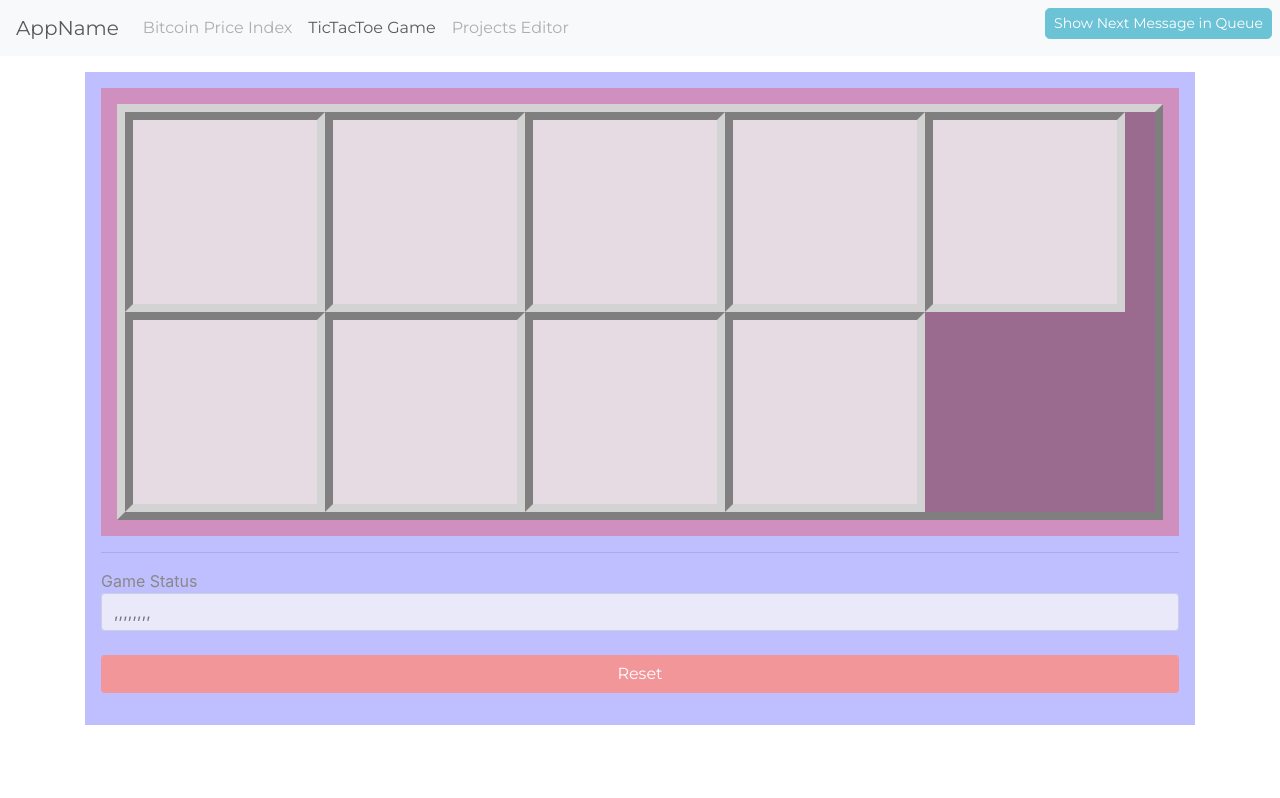
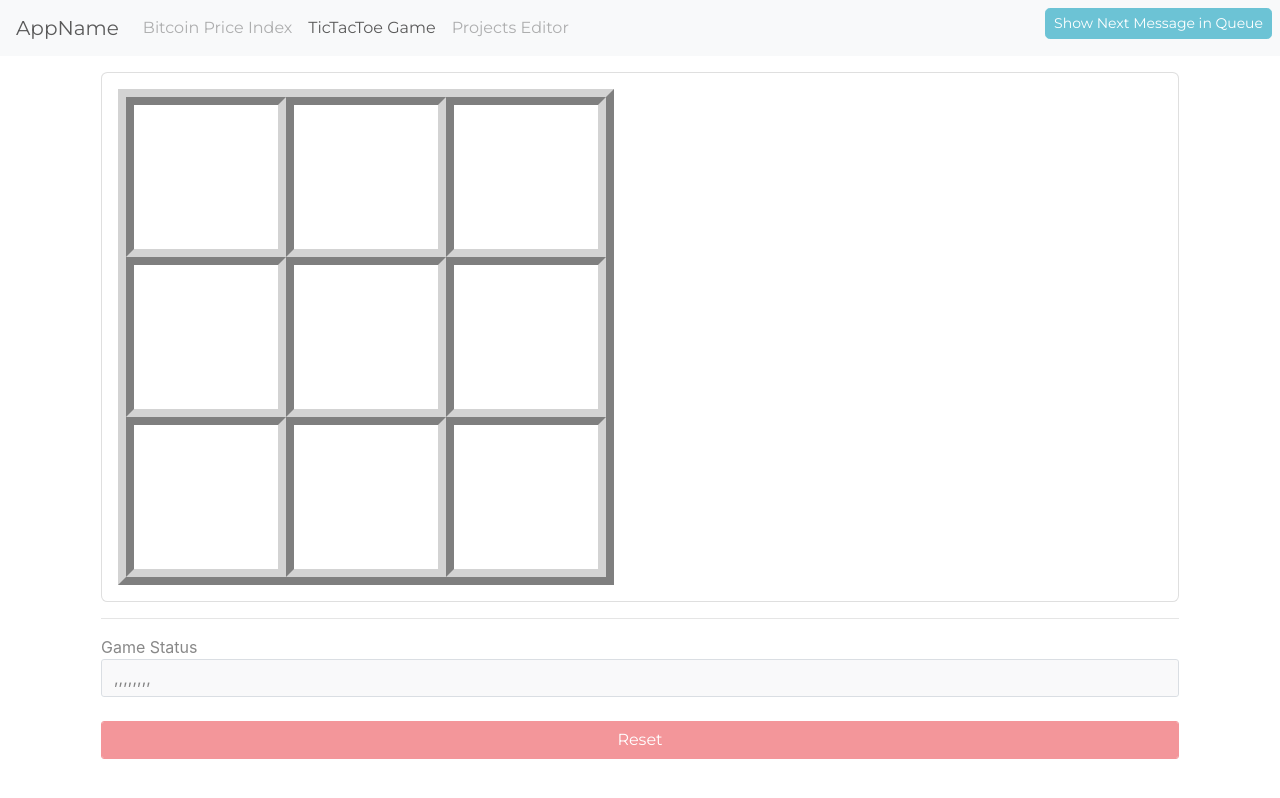
Before and after one commit to jdstein1/next-test, a Next.js app: page /tictactoe in a window 1280 px wide. Built offline with nearby package versions, Linux system fonts and the light colour scheme.

Commit message:
fix tictactoe game reset func

```diff
--- a/pages/tictactoe.js
+++ b/pages/tictactoe.js
@@ -23,7 +23,7 @@ class TicTacToe extends React.Component {
                 {id:1, kind:'warning', text:'Lorem ipsum dolor sic amet...', lede:'TicTacToe Warning'}
             ],
             currentPlayer: this.state.player1,
-            currentGame: this.state.initialGame
+            currentGame: JSON.parse(JSON.stringify(this.state.initialGame))
         })
 	}
 
@@ -88,32 +88,22 @@ class TicTacToe extends React.Component {
         } else {
             // console.log('keep playing')
         }
-        // console.log(this.state)
-    }
-
-    submitBoard() {
-        console.log('submitBoard')
-        // this.setState({
-        //     currentPlayer: this.state.player1,
-        //     currentGame: this.state.initialGame
-        // })
-        // console.log('currentGame: ', this.state.currentGame);
-        // console.log('initialGame: ', this.state.initialGame);
     }
 
     resetBoard() {
         console.log('resetBoard')
         this.setState({
             currentPlayer: this.state.player1,
-            currentGame: this.state.initialGame
+            currentGame: JSON.parse(JSON.stringify(this.state.initialGame))
         })
-        this.makeNewGame()
+        const board = document.querySelectorAll('.board')[0]
+        board.addEventListener('click', this.clickSquare)
         // console.log('currentGame: ', this.state.currentGame);
         // console.log('initialGame: ', this.state.initialGame);
     }
 
     checkForWinner() {
-        // console.log('checkForWinner')
+        console.log('***** checkForWinner *****')
 
         const boardState = this.state.currentGame
         console.log('boardState: ',boardState)
@@ -127,9 +117,10 @@ class TicTacToe extends React.Component {
         const winningPlays = [[0,1,2],[3,4,5],[6,7,8],[0,3,6],[1,4,7],[2,5,8],[0,4,8],[2,4,6]]
         return winningPlays.find(combo => {
             // take each combination of winning plays and check against the board state
-            console.log('boardState[combo[0]]: ', boardState[combo[0]])
-            console.log('boardState[combo[1]]: ', boardState[combo[1]])
-            console.log('boardState[combo[2]]: ', boardState[combo[2]])
+            console.log('combo: ', combo)
+            // console.log('boardState[combo[0]]: ', boardState[combo[0]])
+            // console.log('boardState[combo[1]]: ', boardState[combo[1]])
+            // console.log('boardState[combo[2]]: ', boardState[combo[2]])
             if (boardState[combo[0]] !== '') {
                 console.log('NOT empty square: ', boardState[combo[0]])
                 if (boardState[combo[0]] == boardState[combo[1]] && boardState[combo[1]] == boardState[combo[2]]) {
@@ -141,31 +132,27 @@ class TicTacToe extends React.Component {
                         square.classList.add('winner')
                     }
                     alert('WINNER!')
+                    // console.groupEnd()
                     return boardState[combo[0]]
                 } else {
+                    console.log('NO winner yet')
+                    // console.groupEnd()
                     return false
                 }
             } else {
                 console.log('empty square')
             }
         })
-    }
-
-    makeNewGame() {
-        return this.state.currentGame
-        .map((square,i) => <li className={'square d-flex justify-content-center align-items-center '+(square?'occupied':'')} key={i} id={i}>{square}</li>)
+        // console.groupEnd()
     }
 
     render() {
 
-        // onClick={this.clickSquare.bind(this)}
-        let gameSquares = this.makeNewGame()
-
         return (<Layout msgs={this.state.messages} activePageIndex={this.state.currentPageIndex}>
 			<div className="TicTacToe module">
-                <div className="table">
-                    <ul className="board d-flex flex-row flex-wrap justify-content-start align-items-start">
-                        {gameSquares}
+                <div className="table card">
+                    <ul className="board d-flex flex-row flex-wrap justify-content-center align-items-center">
+                        {this.state.currentGame.map((square,i) => <li className={'square d-flex justify-content-center align-items-center '+(square?'occupied':'')} key={i} id={i}>{square}</li>)}
                     </ul>
                 </div>
                 <hr/>
@@ -177,33 +164,28 @@ class TicTacToe extends React.Component {
                     </fieldset>
                     <fieldset className="form-group">
                         <input className="form-control btn btn-wide btn-secondary" type="reset" onClick={this.resetBoard.bind(this)} />
-                        {/* <input className="form-control btn btn-primary" type="submit" onClick={this.submitBoard.bind(this)} /> */}
                     </fieldset>
                 </form>
             </div>
-			<style jsx global>{`
+            <style jsx>{`
 .TicTacToe {
-    // border:0.25em solid green;
-    width:100%;
-    height:100%;
-    background:rgba(0,0,255,0.25);
+    // background:rgba(0,0,0,0.125);
     margin:0;
     padding:1rem;
 }
 .table {
-    width:100%;
-    height:100%;
-    background:rgba(255,0,0,0.25);
+    width:auto;
+    height:auto;
+    // background:rgba(255,0,0,0.25);
     margin:0;
     padding:1rem;
 }
 .board {
-    border:0.25em outset lightgrey;
-    background:rgba(0,0,0,0.25);
-    box-sizing:border-box;
+    border:1vmin outset lightgrey;
+    // background:rgba(0,0,0,0.25);
     font-size:2em;
-    width:100%;
-    height:100%;
+    width:62vmin;
+    height:62vmin;
     list-style-type:none;
     list-style-position:inside;
     list-style-image:none;
@@ -212,11 +194,10 @@ class TicTacToe extends React.Component {
     padding:0;
 }
 .square {
-    border:0.25em inset lightgrey;
+    border:1vmin inset lightgrey;
     background:rgba(255,255,255,0.75);
-    box-sizing:border-box;
-    width:25vmin;
-    height:25vmin;
+    width:20vmin;
+    height:20vmin;
     margin:0;
     padding:0;
 }
```
